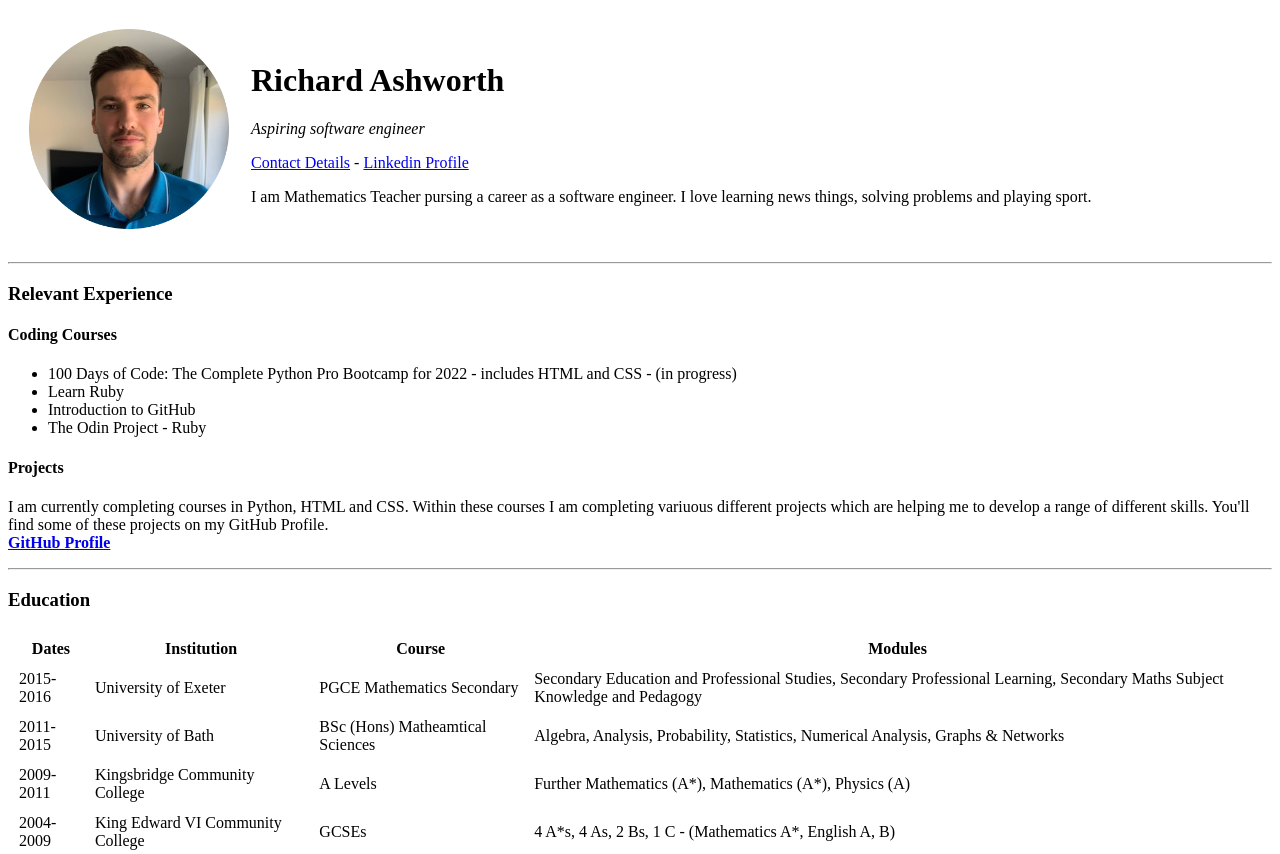
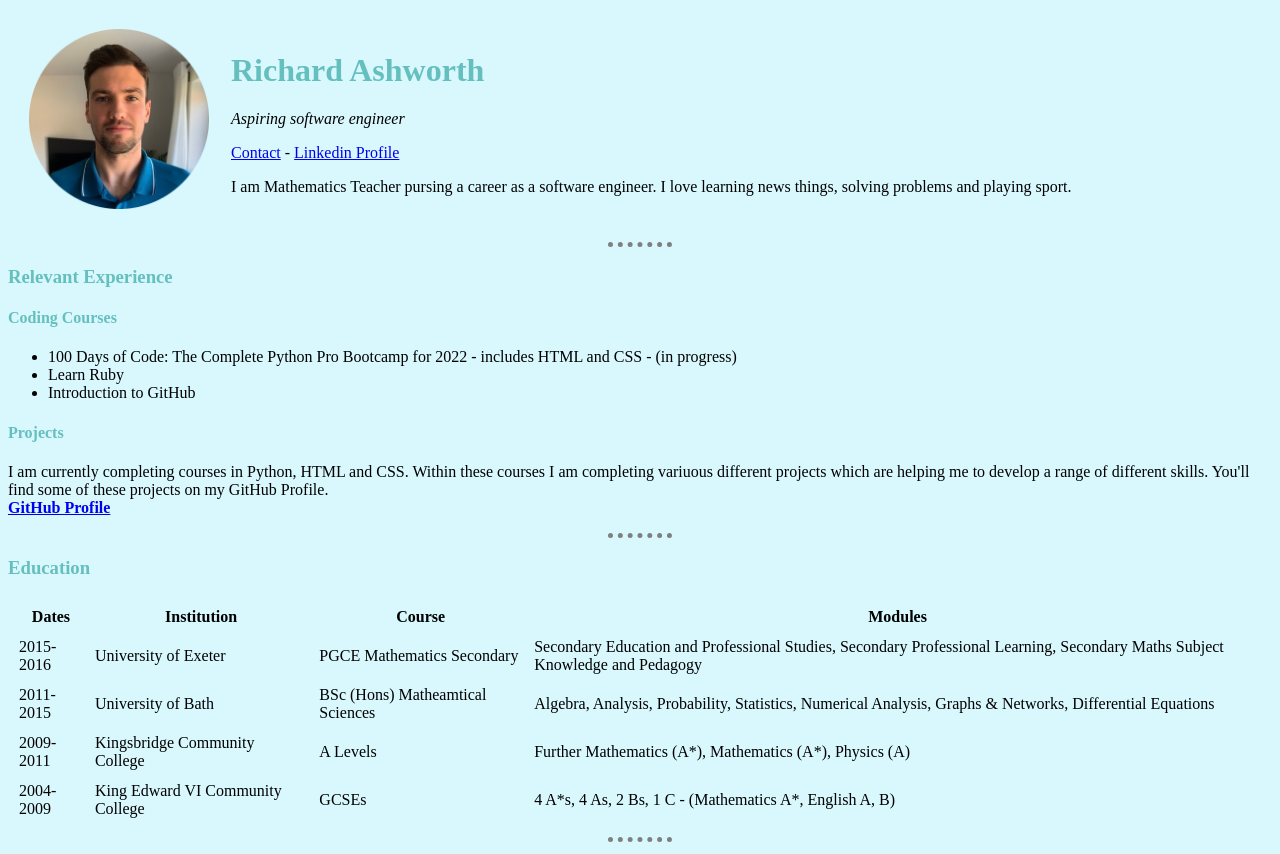
Before and after one commit to rashworth7/CV, a plain HTML site: page index.html in a window 1280 px wide. Shown: the top 854 px of the page. Drawn offline with Linux system fonts and the light colour scheme.

Commit message:
Styling with CSS

```diff
--- /dev/null
+++ b/css/styles.css
@@ -0,0 +1,29 @@
+body {
+    background-color: rgb(216, 248, 253);
+  }
+
+  hr {
+
+    border: none;
+    border-style: dotted none none none;
+    border-color: grey;
+    border-width: 5px;
+    width: 5%;
+  }
+
+  img {
+    width: 180px;
+    height: 180px;
+  }
+
+  h1 {
+    color: #66BFBF;
+  }
+
+  h3 {
+    color: #66BFBF;
+  }
+
+  h4 {
+    color: #66BFBF;
+  }
--- a/index.html
+++ b/index.html
@@ -4,15 +4,17 @@
 <head>
   <meta charset="utf-8">
   <title>Richard's Personal Site</title>
+  <link rel="stylesheet" href="css\styles.css">
+
 </head>
 
 <body>
   <table cellspacing="20">
     <tr>
-      <td><img src="hPuJndOe_400x400-modified.png" width="200" height="200" alt="Richard profile picture"></td>
+      <td><img src="hPuJndOe_400x400-modified.png" alt="Richard profile picture"></td>
       <td><h1>Richard Ashworth</h1>
       <p><em>Aspiring software engineer</p></em></p>
-      <a href="contact.html">Contact Details</a> - <a href="https://www.linkedin.com/in/richard-ashworth-/">Linkedin Profile</a>
+      <a href="contact.html">Contact</a> - <a href="https://www.linkedin.com/in/richard-ashworth-/">Linkedin Profile</a>
       <p>I am Mathematics Teacher pursing a career as a software engineer. I love learning news things, solving problems and playing sport.</p></td>
     </tr>
   </table>
@@ -23,7 +25,6 @@
     <li>100 Days of Code: The Complete Python Pro Bootcamp for 2022 - includes HTML and CSS - (in progress)</li>
     <li>Learn Ruby</li>
     <li>Introduction to GitHub</li>
-    <li>The Odin Project - Ruby</li>
   </ul>
   <h4>Projects</h4>
   <p>I am currently completing courses in Python, HTML and CSS. Within these
@@ -52,7 +53,7 @@
       <td>2011-2015</td>
       <td>University of Bath</td>
       <td>BSc (Hons) Matheamtical Sciences</td>
-      <td>Algebra, Analysis, Probability, Statistics, Numerical Analysis, Graphs & Networks</td>
+      <td>Algebra, Analysis, Probability, Statistics, Numerical Analysis, Graphs & Networks, Differential Equations</td>
     </tr>
     <tr>
       <td>2009-2011</td>
@@ -67,6 +68,7 @@
       <td>4 A*s, 4 As, 2 Bs, 1 C - (Mathematics A*, English A, B)</td>
     </tr>
   </table>
+  <hr>
   <h3>Work Experience</h3>
   <table cellspacing="10">
     <thead>
@@ -120,7 +122,7 @@
     </tr>
   </table>
 <hr>
-  <h3><a href="hobbies.html">Other responsibilities and interests</a></h3>
+  <h3><a href="hobbies.html">Hobbies and other responsibilities</a></h3>
 </body>
 
 </html>
```
Also changed, not shown: contact.html (+2 -4 lines), hobbies.html (+16 -6 lines).
